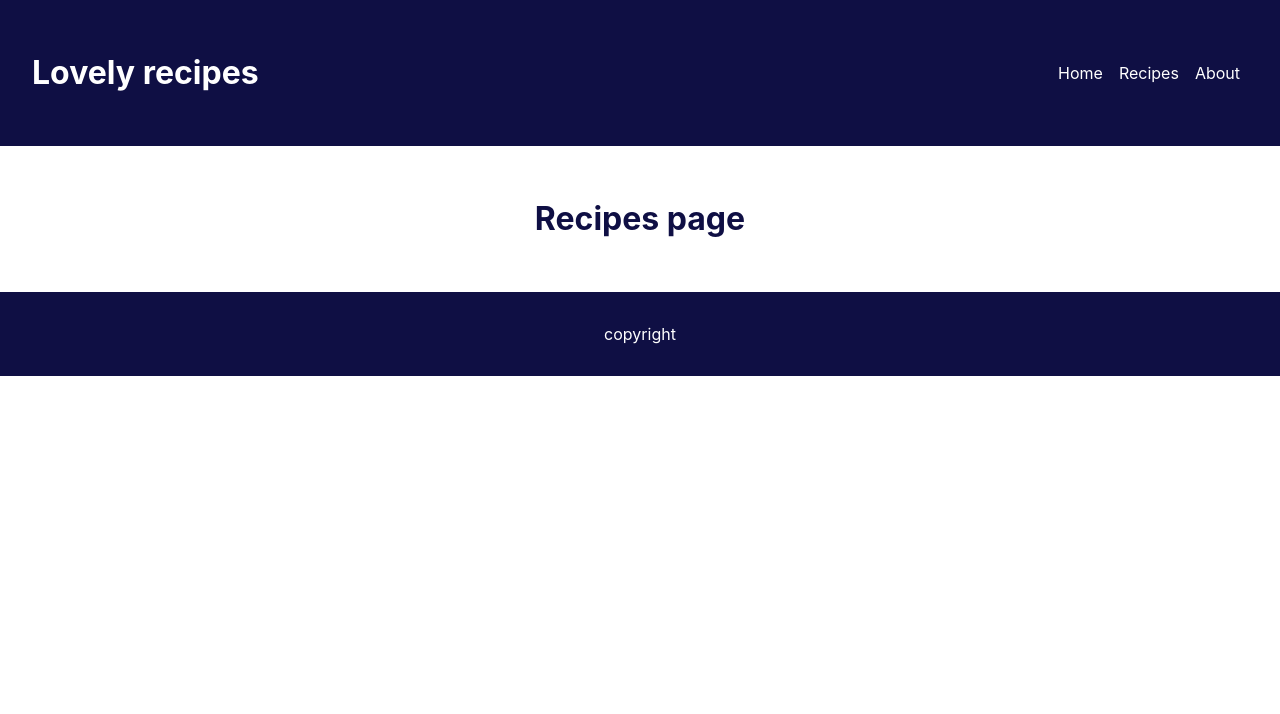
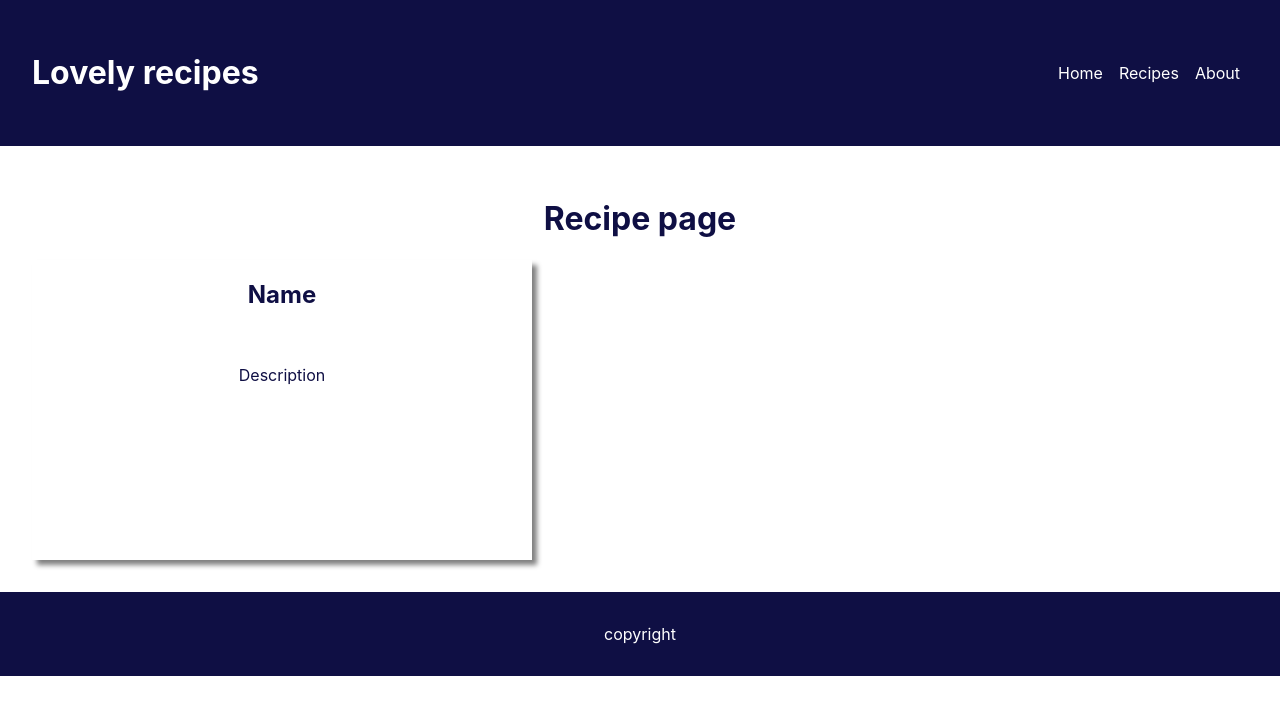
Before and after one commit to HeliHaavisto/React_cooking_app, a React (Create React App) app: page /recipes in a window 1280 px wide. Shown: the top 714 px of the page. Built offline with nearby package versions, Linux system fonts and the light colour scheme; data requests are answered from the project's data file.

Commit message:
recipes get done

```diff
--- /dev/null
+++ b/recipes.json
@@ -0,0 +1,86 @@
+{
+    "recipes":[
+        {
+            "name": "Chicken Soup",
+            "description": "Chicken soup with hint of lemon",
+            "recipeIngredient": [
+                "2 tbsp olive oil",
+                "1 onion peeled and chopped",
+                "2 carrots peeled and chopped",
+                "1 l water",
+                "2 chicken broth cubes",
+                "bay leaf",
+                "peel of one lemon",
+                "1 tsp thyme",
+                "5 potatoes peeled and chopped",
+                "2-3 chicken fillets chopped",
+                "salt and pepper",
+                "french cream if wanted"
+              ],
+              "recipeInstructions": [
+                {
+                  "name": "Step 1",
+                  "text": "Heat up the oil in pan, add in onion and carrots, fry in mild heat for 10 mins. Add water, broth cube, bay leaf, lemon peel and thyme. Boil 30 mins."
+                }
+                ,
+                {
+                  "name": "Step 2",
+                  "text": "Add potatoes and chicken to the soup, boil 15 mins."
+                }
+                ,
+                {
+                  "name": "Step 3",
+                  "text": "Season with salt and pepper and if wanted with french cream"
+                }
+              ]
+        },
+        {
+            "name": "Old fashioned pancakes",
+            "description": "Lovely pancakes",
+            "recipeIngredient": [
+                "1.5 cups all purpose flour",
+                "3.5 tsp baking powder",
+                "1 tsp salt ( or a bit less)",
+                "1 tbsp sugar",
+                "1.25 cups milk",
+                "1 egg",
+                "3 tbsp butter melted"
+              ],
+              "recipeInstructions": [
+                {
+                  "@type": "HowToStep",
+                  "name": "Step 1",
+                  "text": "Sift together the flour, baking powder, salt and sugar. Make a well in the center and pour in the milk, egg and melted butted and mix."
+                }
+                ,
+                {
+                  "@type": "HowToStep",
+                  "name": "Step 2",
+                  "text": "Fry in a pancake pan. Enjoy!"
+                }
+              ]
+
+        },
+        {
+            "name": "Rieska",
+            "description": "Finnish traditional bread",
+            "recipeIngredient": [
+                " 2 dl cold water",
+                "4-4.5 dl barley flour",
+                "1 tsp salt"
+              ],
+              "recipeInstructions": [
+                {
+                  "name": "Step 1",
+                  "text": "Mix all ingredients quickly together and bake them 0.5 thick round flat breads."
+                }
+                ,
+                {
+
+                  "name": "Step 2",
+                  "text": "Put some hole with a fork to the breads and bake in the oven for 15 mins in 250-300 °C"
+                }
+              ]
+        }
+    ]
+}
--- a/src/App.css
+++ b/src/App.css
@@ -45,3 +45,15 @@ header a:hover {
   justify-content: space-between;
   align-items: center;
 }
+
+.card {
+  height: 300px;
+  width: 500px;
+  box-shadow: 5px 5px 5px grey;
+}
+
+.recipesList {
+  display: grid;
+  grid-template-columns: repeat(3, 1fr);
+  grid-gap: 1rem;
+}
--- a/src/App.js
+++ b/src/App.js
@@ -4,14 +4,23 @@ import Footer from "./Footer";
 import Main from "./Main";
 import { BrowserRouter as Router } from 'react-router-dom';
 
-function App() {
+
+import React, { Component } from 'react';
+
+class App extends Component {
+
+
+  render() {
     return (
+      <div>
         <Router>
           <Header />
           <Main />
           <Footer />
         </Router>
+      </div>
     );
+  }
 }
 
 export default App;
--- a/src/Recipes.js
+++ b/src/Recipes.js
@@ -1,11 +1,35 @@
-import React from 'react';
+import React, { Component } from 'react';
+import axios from 'axios';
 
-const Recipes = () => {
-    return (
-        <div>
-            <h1>Recipes page</h1>
-        </div>
-    )
-};
+class Recipes extends Component {
+    state = {
+        recipes: [],
+        isLoading: false,
+    }
+    componentDidMount() {
+        this.setState({ isLoading: true });
+        axios
+            .get("http://localhost:3001/recipes")
+            .then((response) =>
+                this.setState({ recipes: response.data, isLoading: false })
+            );
+    }
+    render() {
+        return (
+            <div>
+                <h1>Recipe page</h1>
+                <div className="recipesList">
+                    <div className="card">
+                        <h2>Name {this.state.recipes.name}</h2><br></br>
+                        <p>Description {this.state.recipes.description}</p><br></br>
+                        {/* <p>{this.state.recipes.recipeIngredient}</p><br></br>
+                    <p>{this.state.recipes.recipeInstructions}</p> */}
+                    </div>
+
+                </div>
+            </div>
+        );
+    }
+}
 
 export default Recipes;
```
Also changed, not shown: package.json (+6 -1 lines), 1 other file (tests, documents, lock files or other folders). Lines whose indentation alone changed are shown as unchanged.
